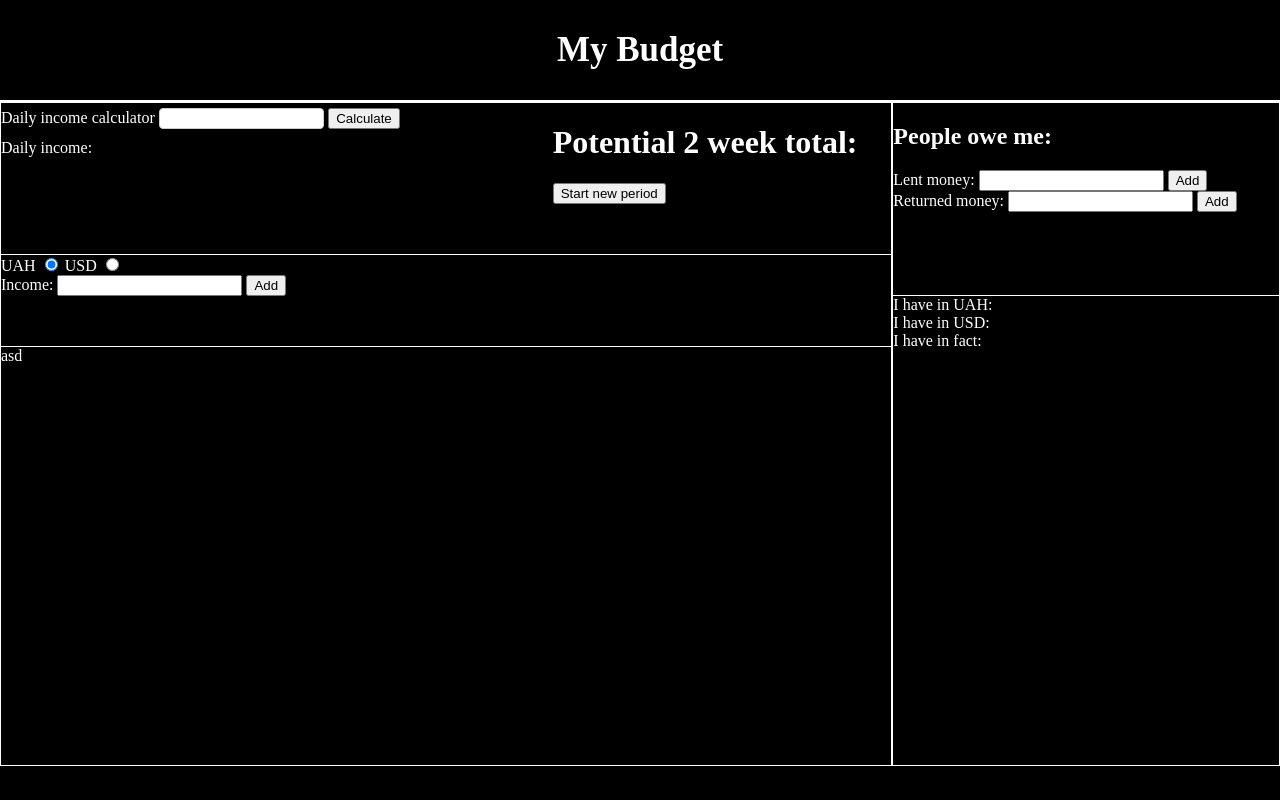
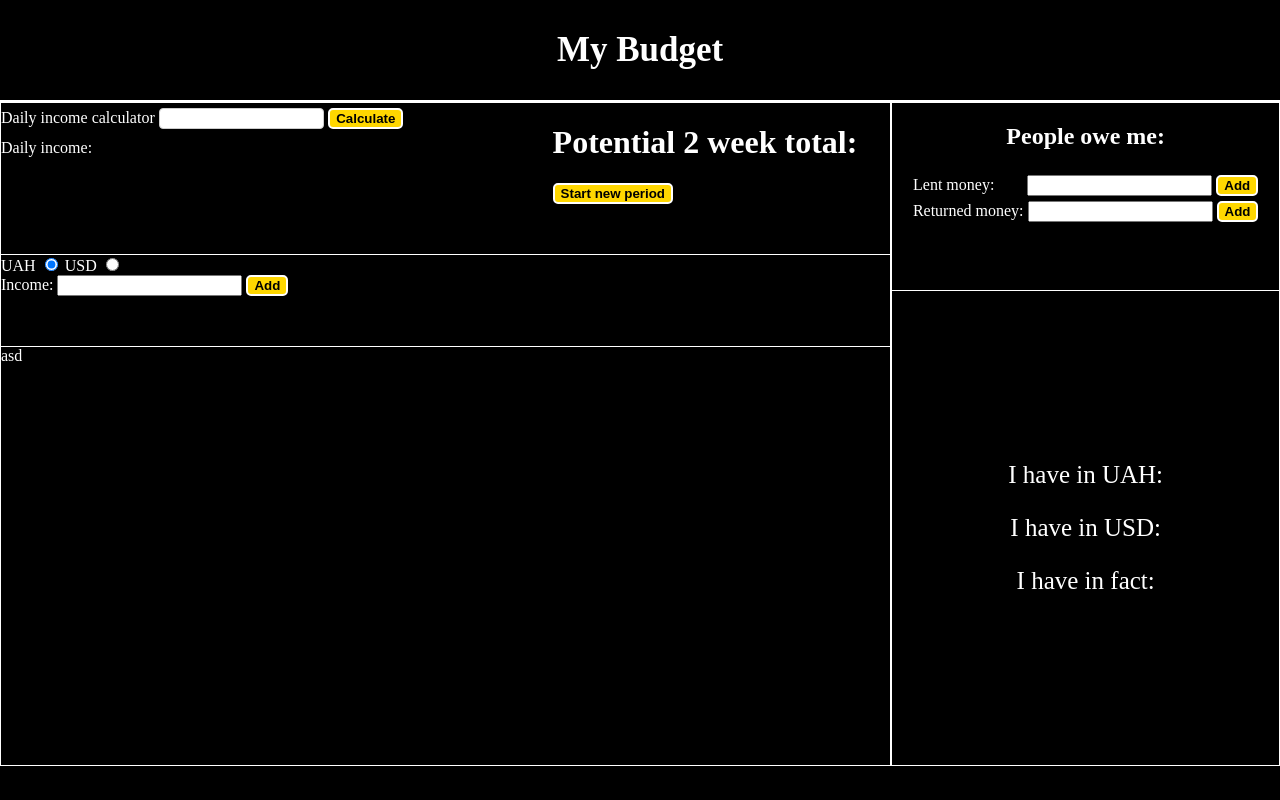
Before and after one commit to Vlad-Petruk/my-budget, a plain HTML site: page index.html in a window 1280 px wide. Drawn offline with Linux system fonts and the light colour scheme.

Commit message:
styled right side and buttons

```diff
--- a/style.css
+++ b/style.css
@@ -2,6 +2,13 @@ html,body{
     margin: 0;
     padding: 0;
     height: 100%;
+}
+
+button {
+    border-radius: 5px;
+    font-weight: bold;
+    background-color: gold;
+    border: 2px solid white;
 }
 
 .main-container{
@@ -11,6 +18,7 @@ html,body{
     background-color: black;
     color: white;
 }
+
 
 .header {
     text-align: center;
@@ -79,6 +87,7 @@ html,body{
     border: 1px solid white;
     display: flex;
     flex-direction: column;
+    /* align-items: center; */
 }
 
 .oweMe{
@@ -86,8 +95,24 @@ html,body{
     border-bottom: 1px solid white;
     display: flex;
     flex-direction: column;
+    align-items: center;
+    gap: 5px;
+}
+
+.oweMe>h2{
+    align-self: center;
+}
+
+.lent>label{
+    margin-right: 29px;
 }
 
 .total{
     flex-grow: 5;
+    display:flex;
+    flex-direction: column;
+    justify-content: center;
+    align-items: center;
+    font-size: 25px;
+    gap: 25px;
 }
```
